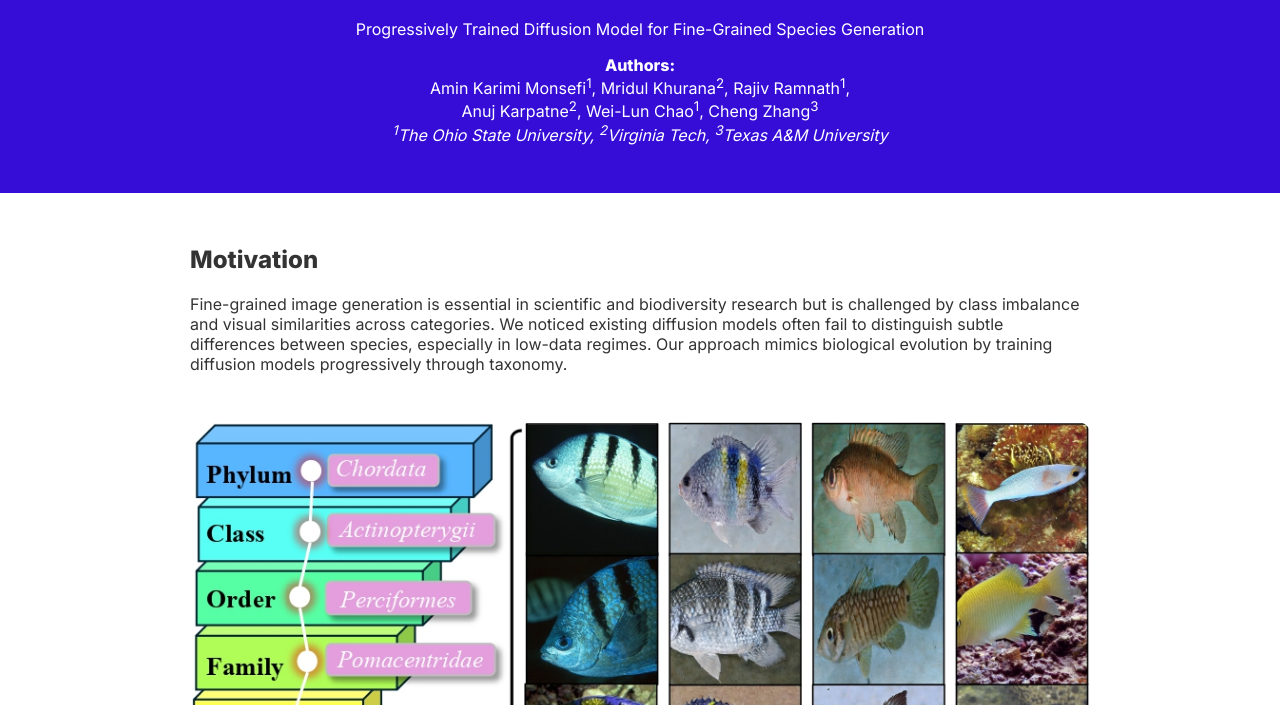
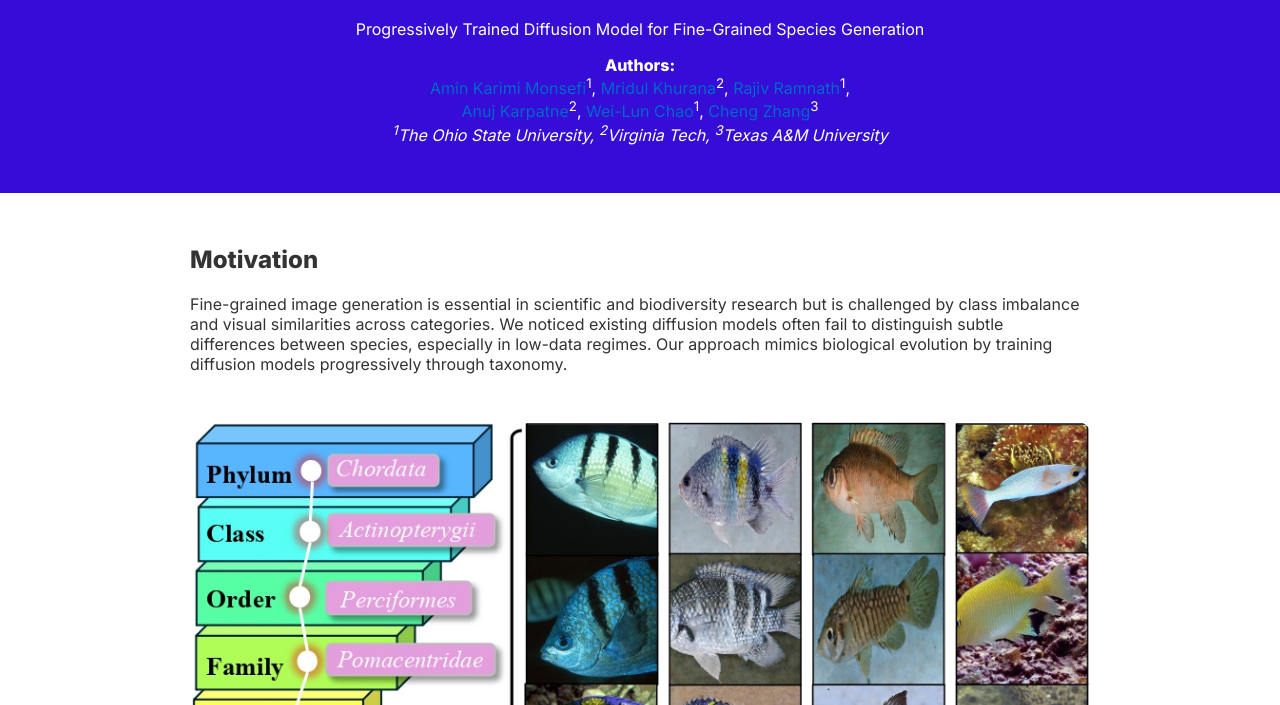
Before and after one commit to aminK8/TaxaDiffusion, a plain HTML site: page index.html in a window 1280 px wide. Shown: the part 95-800 px from the top of the page. Drawn offline with Linux system fonts and the light colour scheme.

Commit message:
add webpage

```diff
--- a/index.html
+++ b/index.html
@@ -65,11 +65,20 @@
   <header>
     <h1>TaxaDiffusion</h1>
     <p>Progressively Trained Diffusion Model for Fine-Grained Species Generation</p>
-    <p><strong>Authors:</strong><br>
+    <!-- <p><strong>Authors:</strong><br>
       Amin Karimi Monsefi<sup>1</sup>, Mridul Khurana<sup>2</sup>, Rajiv Ramnath<sup>1</sup>,<br>
       Anuj Karpatne<sup>2</sup>, Wei-Lun Chao<sup>1</sup>, Cheng Zhang<sup>3</sup><br>
       <em><sup>1</sup>The Ohio State University, <sup>2</sup>Virginia Tech, <sup>3</sup>Texas A&amp;M University</em>
-    </p>
+    </p> -->
+    <p><strong>Authors:</strong><br>
+      <a href="https://7amin.github.io/" target="_blank">Amin Karimi Monsefi</a><sup>1</sup>,
+      <a href="https://mridulk97.github.io/" target="_blank">Mridul Khurana</a><sup>2</sup>,
+      <a href="https://cse.osu.edu/people/ramnath.6" target="_blank">Rajiv Ramnath</a><sup>1</sup>,<br>
+      <a href="https://anujkarpatne.github.io/" target="_blank">Anuj Karpatne</a><sup>2</sup>,
+      <a href="https://sites.google.com/view/wei-lun-harry-chao/home" target="_blank">Wei-Lun Chao</a><sup>1</sup>,
+      <a href="https://czhang0528.github.io/" target="_blank">Cheng Zhang</a><sup>3</sup><br>
+      <em><sup>1</sup>The Ohio State University, <sup>2</sup>Virginia Tech, <sup>3</sup>Texas A&amp;M University</em>
+  </p>
   </header>
 
   <section>
```
Also changed, not shown: 1 other file.
